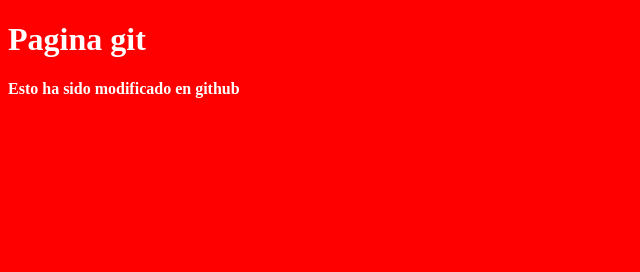
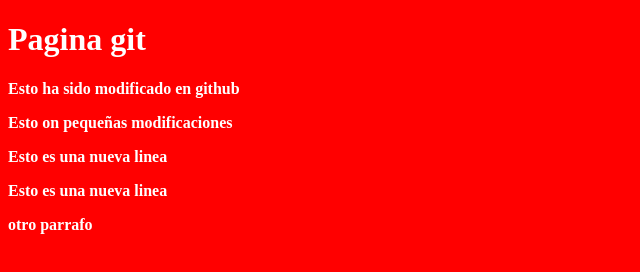
Before and after one commit to AlbertoPerezFlores/despliegue, a plain HTML site: page index.html in a window 1280 px wide. Shown: the whole page, without its empty margins (0-640 px from the left). Drawn offline with Linux system fonts and the light colour scheme.

Commit message:
agregado unos parrafos

```diff
--- a/index.html
+++ b/index.html
@@ -10,5 +10,12 @@
 <body>
     <h1>Pagina git</h1>
     <p>Esto ha sido modificado en github<p>
+        <p>Esto on pequeñas modificaciones</p>
+        <p>Esto es una nueva linea</p>
+        <p>Esto es una nueva linea</p>
+
+
+
+        <p>otro parrafo</p>
 </body>
 </html>
```
